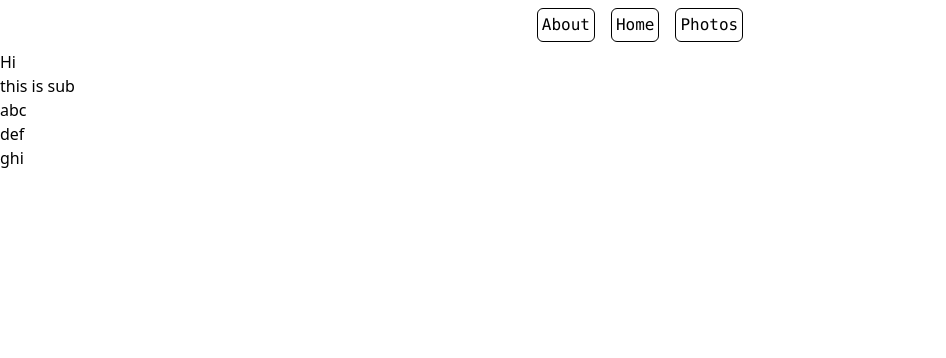
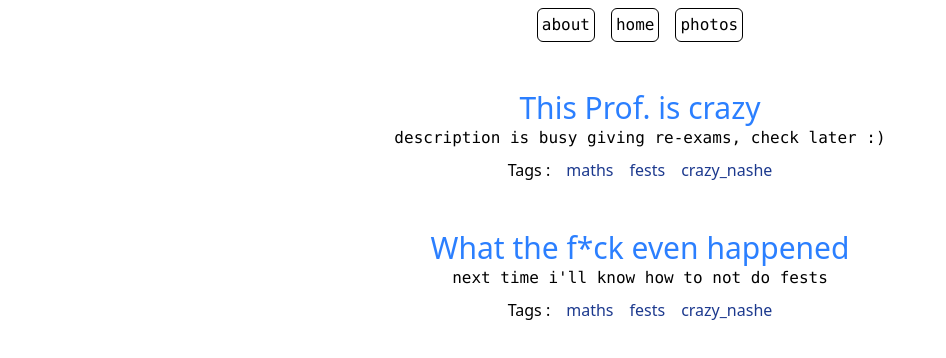
Before and after one commit to vikashprgm/blog-website, a React (Vite) app: page / in a window 1280 px wide. Shown: the top 358 px of the page, without its empty margins (0-946 px from the left). Built offline with nearby package versions, Linux system fonts and the light colour scheme.

Commit message:
created standard blog heading template

```diff
--- a/src/components/Geniusbar.tsx
+++ b/src/components/Geniusbar.tsx
@@ -4,13 +4,13 @@ export function Geniusbar(){
     const navigate=useNavigate();
     return (
         <div className="flex justify-center">
-            <Button label="About" onclick={()=>{
+            <Button label="about" onclick={()=>{
                 navigate("/about")
             }}></Button>
-            <Button label="Home" onclick={()=>{
+            <Button label="home" onclick={()=>{
                 navigate("/")
             }}></Button>
-            <Button label="Photos" onclick={()=>{
+            <Button label="photos" onclick={()=>{
                 navigate("/photos")
             }}></Button>
         </div>
--- a/src/components/Render.tsx
+++ b/src/components/Render.tsx
@@ -5,16 +5,19 @@ type prop = {
 }
 export function Render ({heading,subcontent,tags}:prop){
     return (
-        <div>
-            <div>{heading}</div>
-            <div>{subcontent}</div>
-            {tags.map(curr => <Tags tag={curr}/>)}
+        <div className="flex flex-col mt-10">
+            <div className="flex justify-center font-sans text-3xl font-medium text-blue-500">{heading}</div>
+            <div className="flex justify-center font-mono text-md">{subcontent}</div>
+            <div className="flex justify-center">
+                <div className="flex justify-center m-1 p-1 font-medium">Tags : </div>
+                {tags.map(curr => <Tags tag={curr}/>)}
+            </div>
         </div>
     )
 }
 
 function Tags({tag} : {tag:string}){
     return (
-        <div>{tag}</div>
+        <div className="m-1 p-1 text-blue-900">{tag}</div>
     )
 }
--- a/src/pages/Home.tsx
+++ b/src/pages/Home.tsx
@@ -1,9 +1,11 @@
 import { Render } from "../components/Render"
 export function Home (){
-    const arr=["abc","def","ghi"];
+    const arr=["maths","fests","crazy_nashe"];
     return (
-        <div>
-            <Render heading="Hi" subcontent="this is sub" tags={arr}></Render>
+        <div className="flex flex-col justify-center">
+            <Render heading="This Prof. is crazy" subcontent="description is busy giving re-exams, check later :)" tags={arr}></Render>
+            <Render heading="What the f*ck even happened" subcontent="next time i'll know how to not do fests" tags={arr}></Render>
+
             {/*
             for i in range :
                 print :{
```
